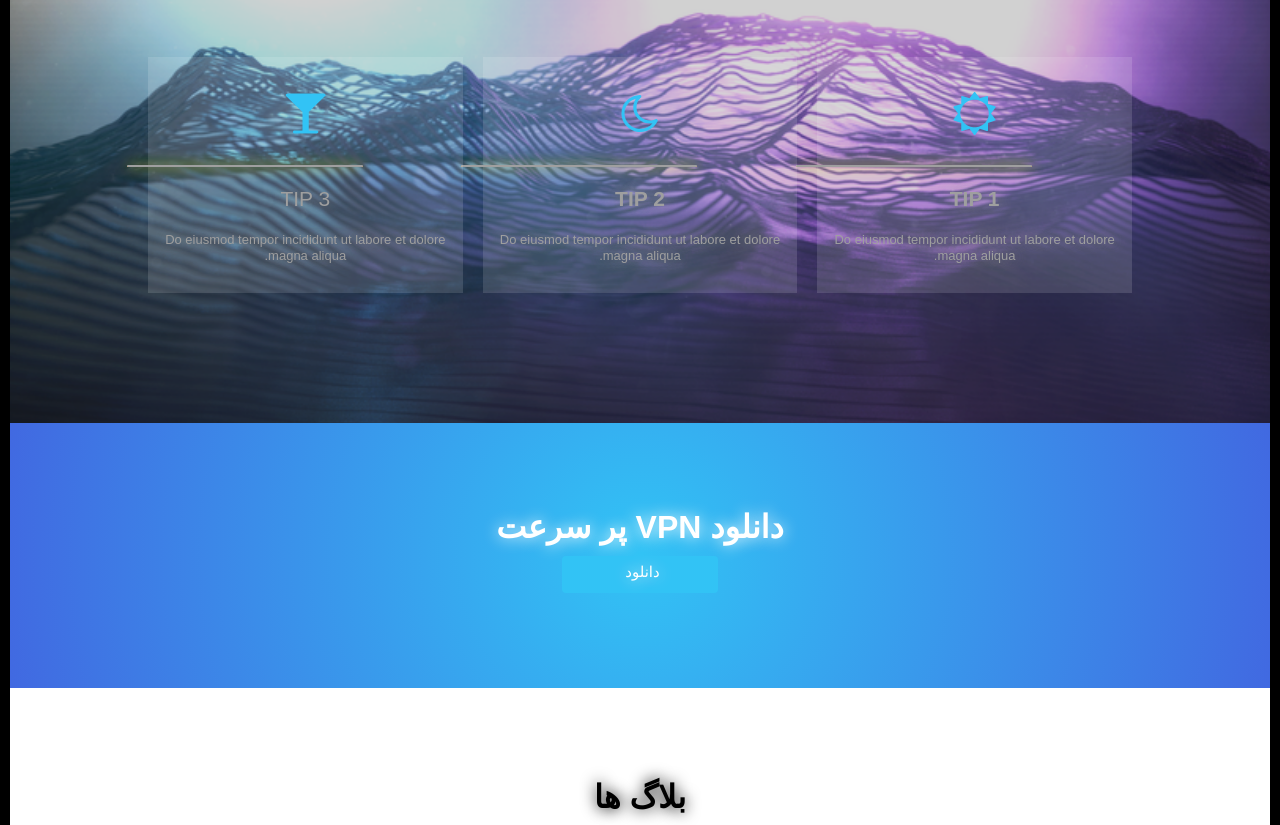
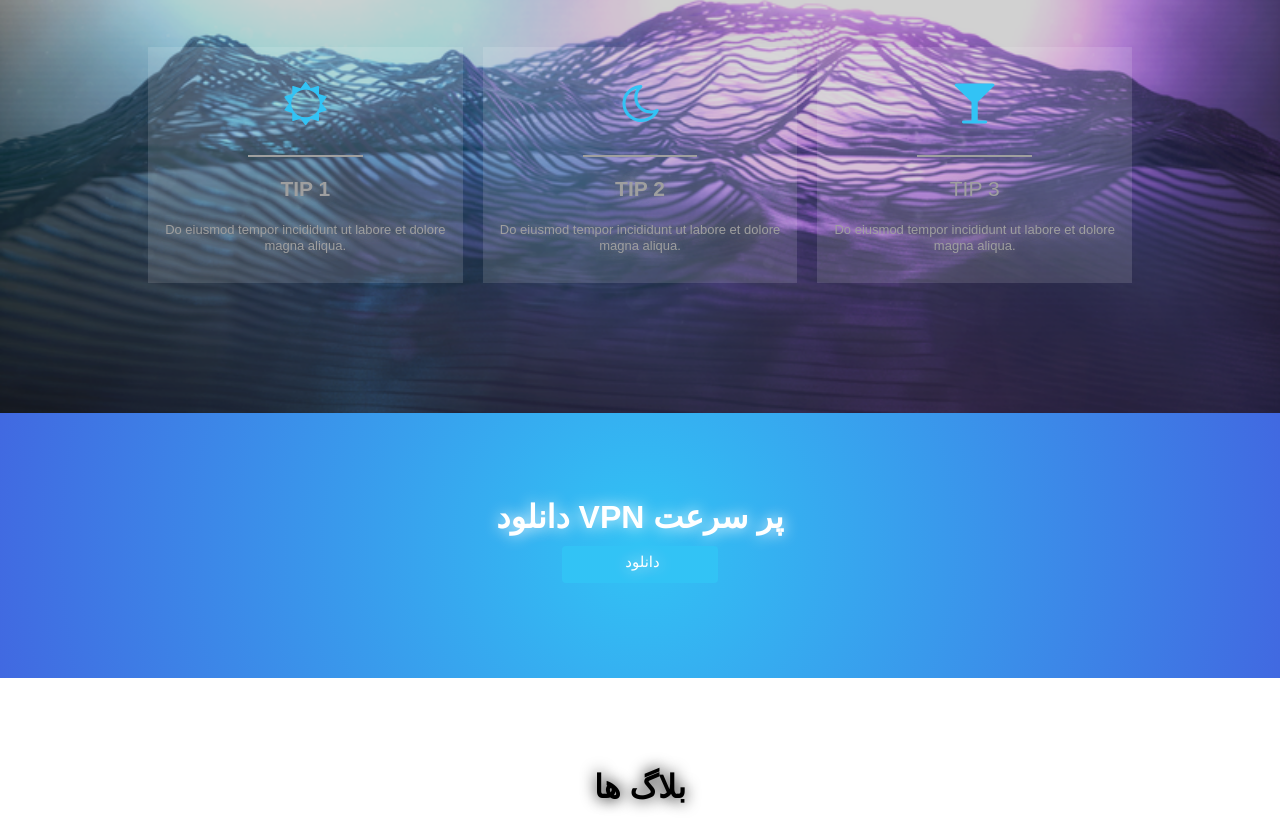
Before and after one commit to raminpars/raminpars.github.io, a plain HTML site: page index.html in a window 1280 px wide. Shown: the part 895-1720 px from the top of the page. Drawn offline with nearby package versions, Linux system fonts and the light colour scheme; files that its build step writes are made by us from their sources.

Commit message:
Update dark-mod.css

```diff
--- a/css/dark-mod.css
+++ b/css/dark-mod.css
@@ -1,9 +1,4 @@
-body {
-    direction: rtl;
-    padding: 10px;
-    transition-duration: 0.3s;
-    background: #f6f6f6;
-}
+body {transition-duration: 1s;}
 
 .inner-switch {
     display: inline-block;
@@ -17,7 +12,7 @@
     margin-left: 0.3125rem;
 }
 
-hr {
+.r-hr-1 {
     border: none;
     height: 1px;
     background: transparent;
@@ -38,12 +33,12 @@
     background: #f6f6f6;
 }
 
-body.dark hr {
+body.dark .r-hr-1 {
     background: #ff9e0d;
     box-shadow: 0 0 13px #fbff00;
 }
 
-body.light hr {
+body.light .r-hr-1 {
     background: #0dff00;
     box-shadow: 0 0 3px #0dff00;
 }
@@ -58,19 +53,19 @@
 }
 
 body.light .son-moon::before {
-    content: "\f185";
+    content: "\f185 ";
 }
 
 body.dark .son-moon::before {
-    content: "\f186";
+    content: "\f186 ";
 }
 
 body.light .son-moon-p::before {
-    content: "حالت روشن";
+    content: " حالت روشن ";
 }
 
 body.dark .son-moon-p::before {
-    content: "حالت تاریک";
+    content: " حالت تاریک ";
 }
 
 .text-ra-1 {
@@ -78,9 +73,9 @@
     margin: 10px;
 }
 
-.g-r-1 {
-    background: linear-gradient(90deg, #00e6be 0%, #321ebe, #af00d7, #ff1e5f, #ffb419);
-}
+/* .g-r-1 {
+     background: linear-gradient(90deg, #00e6be 0%, #321ebe, #af00d7, #ff1e5f, #ffb419); */
+ } */
 
 .pio {
     display: flex;
```
